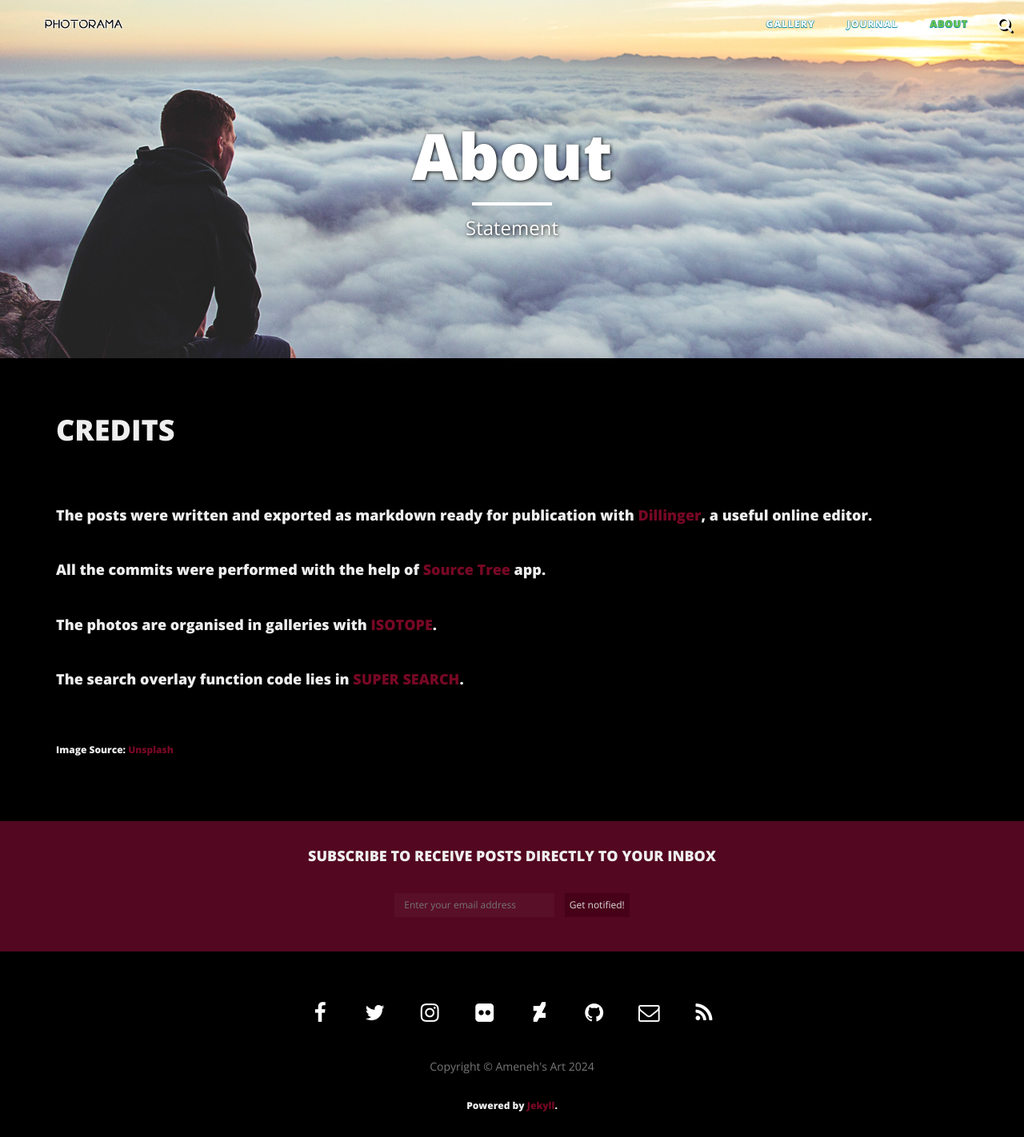
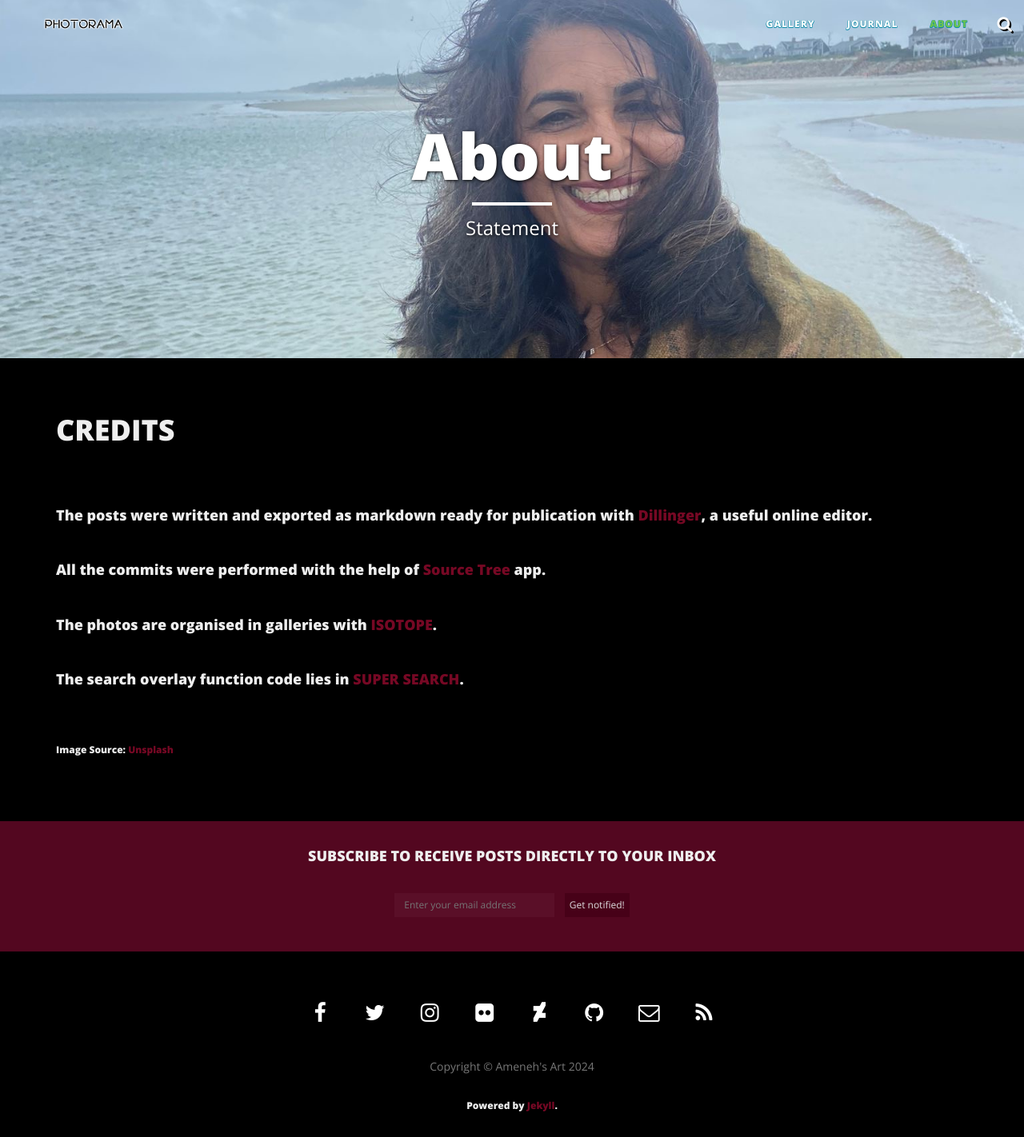
Before and after one commit to amenehkhaz/amenehkhaz.github.io, a Jekyll site: the page built from about/index.html, in a window 1280 px wide. Shown: the whole page at 80% size. Built offline with Jekyll 4.4.1, drawn with Linux system fonts in a browser that asks for light colours; nearby versions of some CDN libraries.

Commit message:
about page

```diff
--- a/about/index.html
+++ b/about/index.html
@@ -3,7 +3,7 @@ layout: page
 title: "About"
 description: "Statement"
 active: about
-header-img: "img/about-bg.jpg"
+header-img: "img/ameneh_pic.JPG"
 ---
 
 <h1>CREDITS</h1>
```
Also changed, not shown: img/ameneh_pic.JPG (added).
